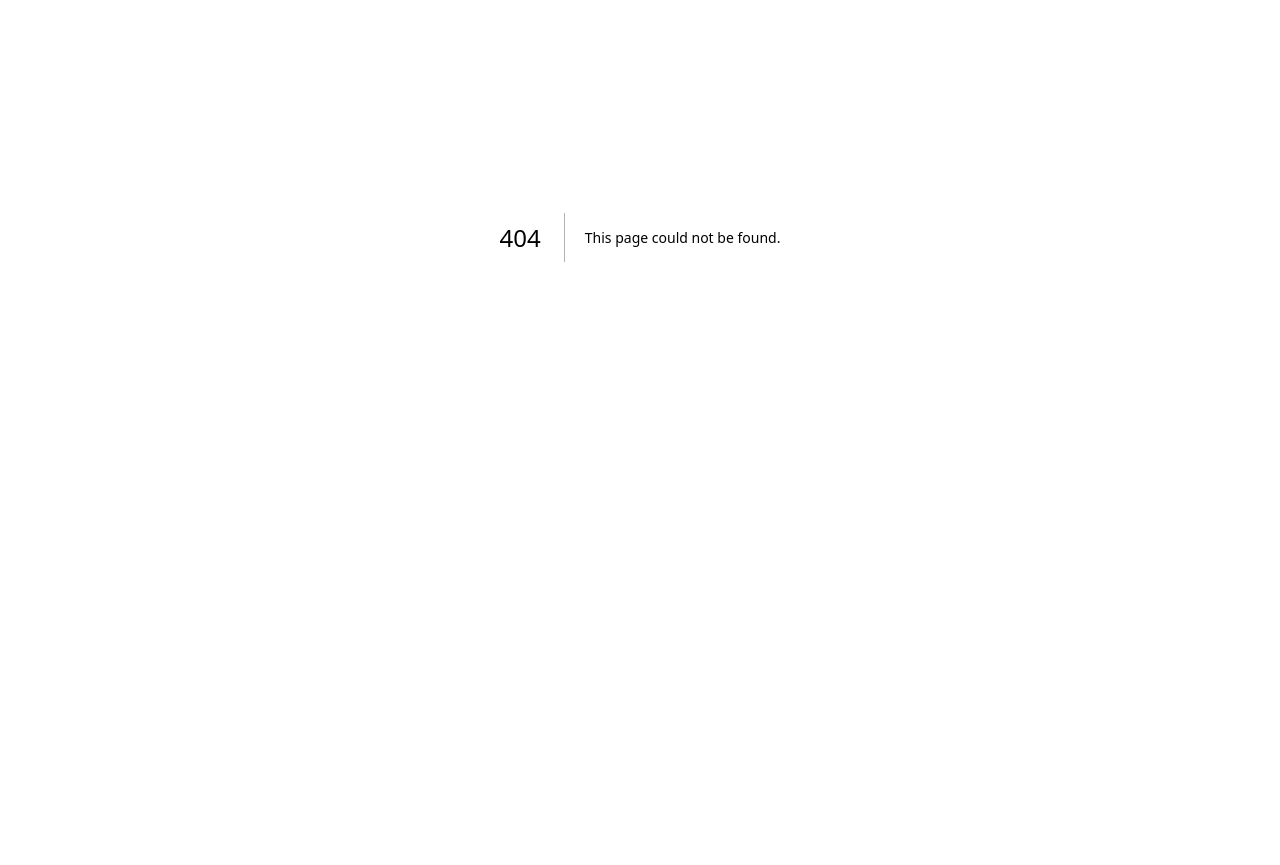
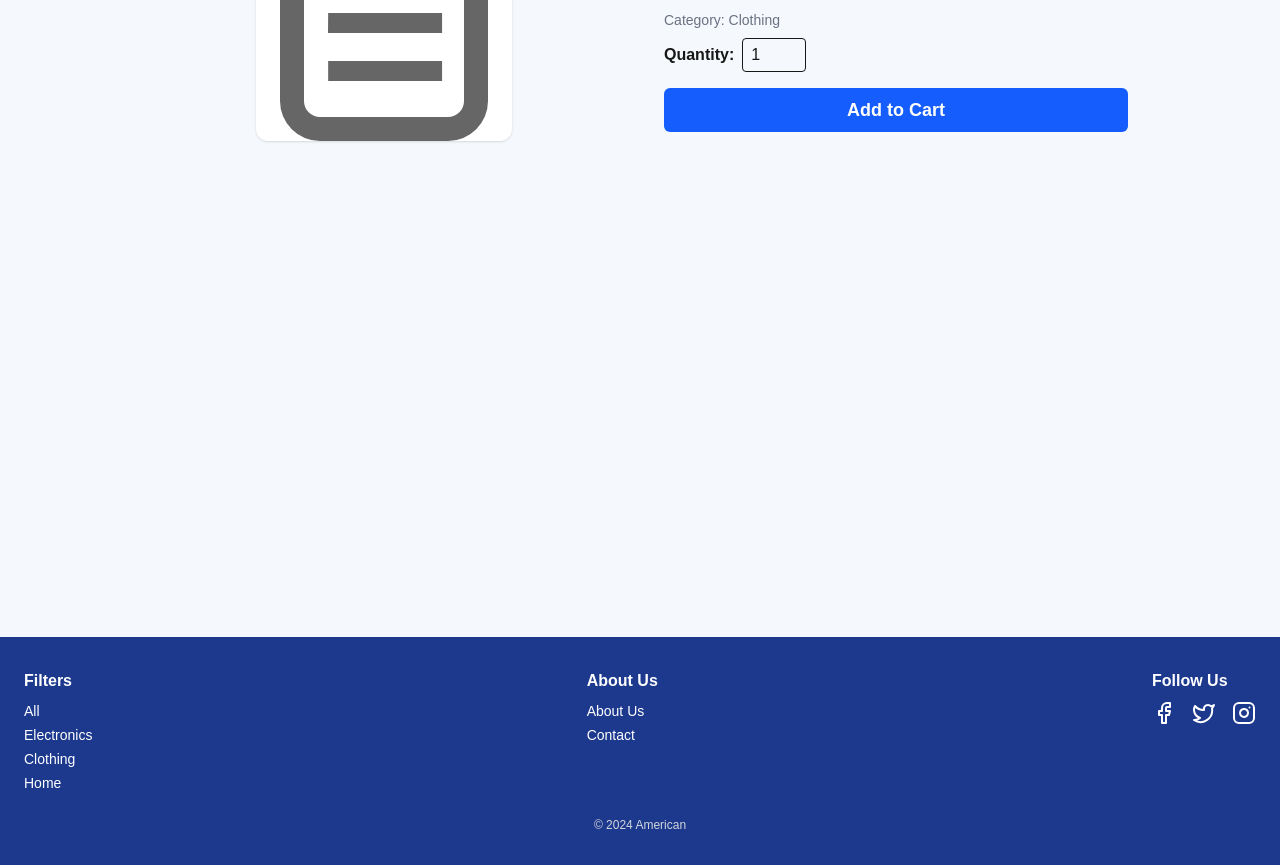
Before and after one commit to Saikrishnach4/e-commerce-assignment, a Next.js app: page /product/1 in a window 1280 px wide. Before the commit this address had no page. Shown: the part 235-1100 px from the top of the page. Before the commit the page ends 872 px from the top, so only its background shows below. Built offline with nearby package versions, Linux system fonts and the light colour scheme.

Commit message:
added footer and product detail page with dynamic routing

```diff
--- /dev/null
+++ b/src/components/Footer.js
@@ -0,0 +1,38 @@
+import { Facebook, Twitter, Instagram } from 'lucide-react';
+
+export default function Footer() {
+  return (
+    <footer className="bg-blue-900 text-white py-8 px-6 mt-auto">
+      <div className="max-w-7xl mx-auto flex flex-col md:flex-row justify-between gap-8">
+        {/* Filters */}
+        <div>
+          <div className="font-bold mb-2">Filters</div>
+          <ul className="text-sm space-y-1">
+            <li>All</li>
+            <li>Electronics</li>
+            <li>Clothing</li>
+            <li>Home</li>
+          </ul>
+        </div>
+        {/* About Us */}
+        <div>
+          <div className="font-bold mb-2">About Us</div>
+          <ul className="text-sm space-y-1">
+            <li>About Us</li>
+            <li>Contact</li>
+          </ul>
+        </div>
+        {/* Follow Us */}
+        <div>
+          <div className="font-bold mb-2">Follow Us</div>
+          <div className="flex gap-4 mt-2">
+            <a href="#" aria-label="Facebook" className="hover:text-blue-400"><Facebook size={24} /></a>
+            <a href="#" aria-label="Twitter" className="hover:text-blue-400"><Twitter size={24} /></a>
+            <a href="#" aria-label="Instagram" className="hover:text-blue-400"><Instagram size={24} /></a>
+          </div>
+        </div>
+      </div>
+      <div className="text-xs text-center text-gray-300 mt-6">© 2024 American</div>
+    </footer>
+  );
+}
--- a/src/pages/_app.js
+++ b/src/pages/_app.js
@@ -2,12 +2,14 @@ import "@/styles/globals.css";
 import { Provider } from 'react-redux';
 import store from '@/redux/store';
 import Header from '@/components/Header';
+import Footer from '@/components/Footer';
 
 export default function App({ Component, pageProps }) {
   return (
     <Provider store={store}>
       <Header />
       <Component {...pageProps} />
+      <Footer />
     </Provider>
   );
 }
--- /dev/null
+++ b/src/pages/product/[id].js
@@ -0,0 +1,52 @@
+import { useRouter } from 'next/router';
+import products from '@/data/products';
+import { useDispatch } from 'react-redux';
+import { useState } from 'react';
+import { addToCart } from '@/redux/cartSlice';
+
+export default function ProductDetail() {
+  const router = useRouter();
+  const { id } = router.query;
+  const product = products.find(p => p.id === Number(id));
+  const dispatch = useDispatch();
+  const [quantity, setQuantity] = useState(1);
+
+  if (!product) {
+    return <div className="text-center py-20 text-gray-500">Product not found.</div>;
+  }
+
+  return (
+    <div className="bg-[#f5f8fd] min-h-screen flex flex-col items-stretch">
+      <main className="flex flex-col md:flex-row gap-12 px-6 py-12 max-w-5xl mx-auto w-full">
+        {/* Image section */}
+        <div className="flex-1 flex items-center justify-center">
+          <img src={product.image} alt={product.title} className="w-64 h-64 object-contain rounded-xl bg-white shadow" />
+        </div>
+        {/* Details section */}
+        <div className="flex-1 flex flex-col justify-center">
+          <h1 className="text-3xl font-bold mb-2">{product.title}</h1>
+          <div className="text-2xl font-bold text-blue-900 mb-2">${product.price}</div>
+          <div className="mb-2 text-gray-600">{product.description}</div>
+          <div className="mb-2 text-sm text-gray-500">Category: {product.category}</div>
+          {/* Quantity selector */}
+          <div className="flex items-center gap-2 mb-4">
+            <span className="font-semibold">Quantity:</span>
+            <input
+              type="number"
+              min={1}
+              value={quantity}
+              onChange={e => setQuantity(Number(e.target.value))}
+              className="w-16 rounded border px-2 py-1"
+            />
+          </div>
+          <button
+            className="bg-blue-600 hover:bg-blue-700 text-white rounded-md px-6 py-2 font-semibold text-lg"
+            onClick={() => dispatch(addToCart({ ...product, quantity }))}
+          >
+            Add to Cart
+          </button>
+        </div>
+      </main>
+    </div>
+  );
+}
```
